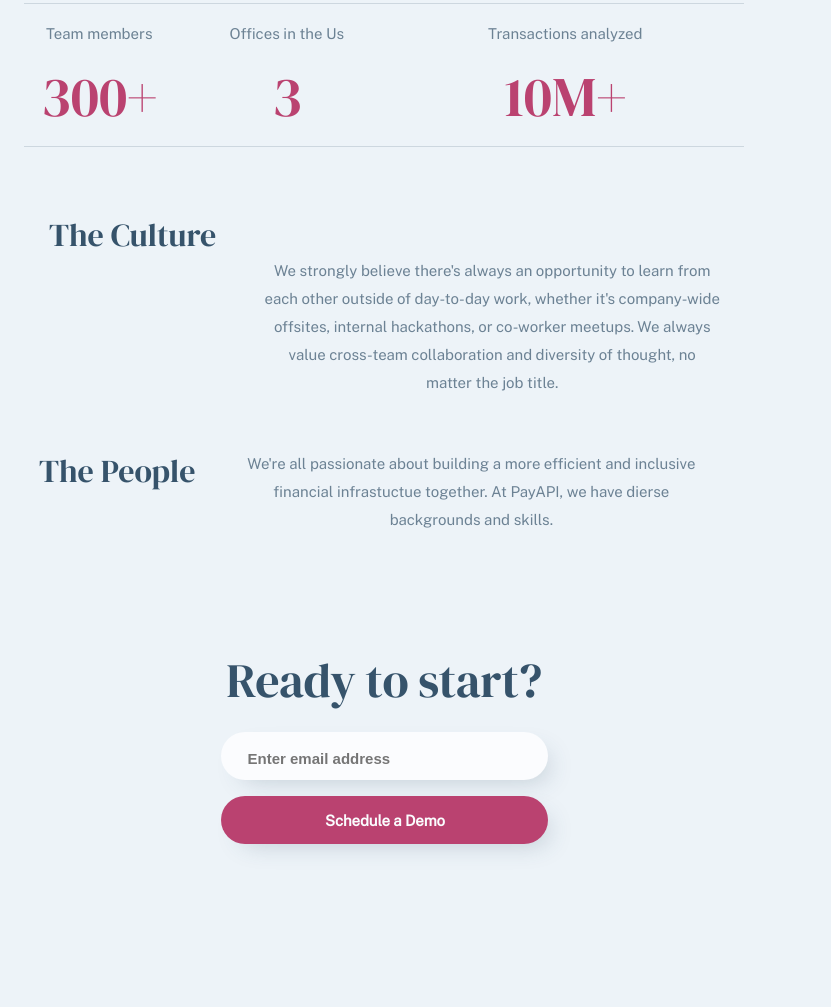
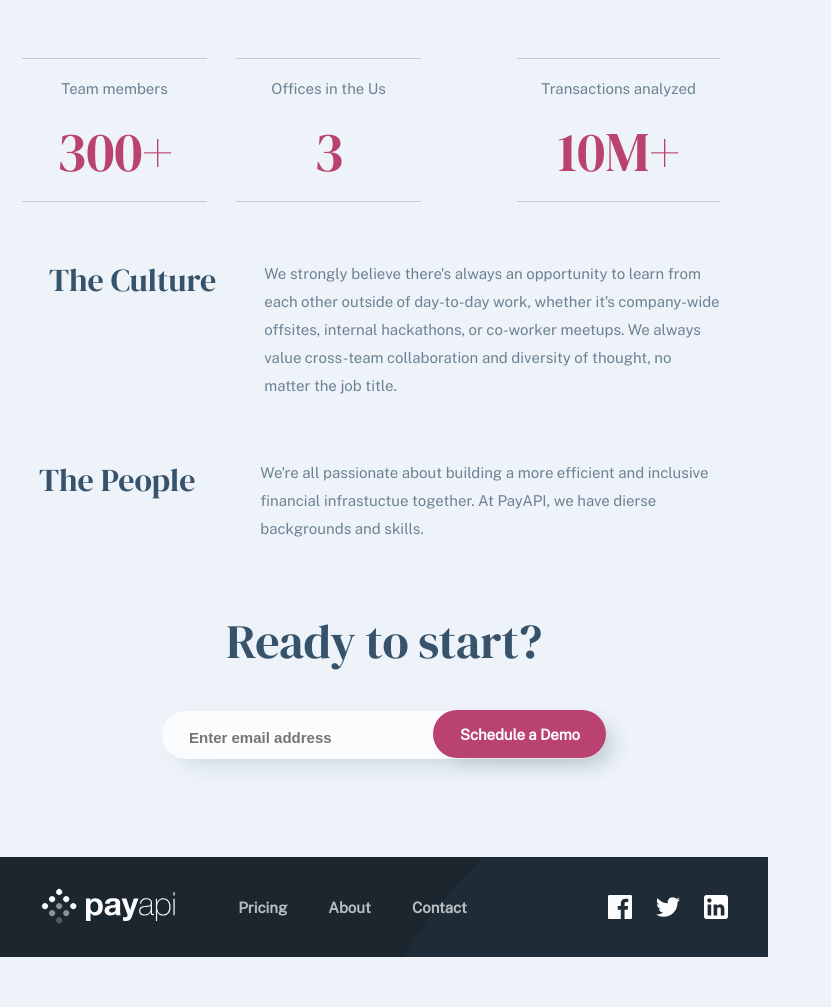
Before and after one commit to andzej123/SudoBugSquashers-Repo-, a plain HTML site: page Mobile-About/index.html in a window 1280 px wide. Shown: the part 920-1927 px from the top of the page, without its empty margins (0-831 px from the left). After the commit the page ends 1877 px from the top, so only its background shows below. Drawn offline with nearby package versions, Linux system fonts and the light colour scheme.

Commit message:
Update tabletabout.css

```diff
--- a/Mobile-About/CSS/tabletabout.css
+++ b/Mobile-About/CSS/tabletabout.css
@@ -1,5 +1,10 @@
 @import "global.css";
 
+body{
+    display: flex;
+    flex-direction: column;
+    flex-grow:1;
+}
 .div1 {
     width: 550px;
     height: 178px;
@@ -29,6 +34,7 @@
     padding-right: 40px;
     margin-top: 0px;
     margin-left: 32px;
+    text-align: start;
 }
 
 .div2 h2 {
@@ -43,7 +49,7 @@
 .div3 {
     display: flex;
     flex-direction: row;
-    margin-bottom: 110px;
+    margin-bottom: 105px;
 }
 
 .div3 p {
@@ -54,6 +60,9 @@
     padding-right: 40px;
     font-weight: 400;
     padding-right: 40px;
+    text-align: start;
+    margin-top: 46px;
+    margin-bottom: -18px;
 
 }
 
@@ -69,6 +78,8 @@
 .div5 {
     display: flex;
     flex-direction: row;
+    margin-bottom: -36px;
+    margin-top: -10px;
 }
 
 .div5 p {
@@ -79,7 +90,8 @@
     padding-right: 40px;
     font-weight: 400;
     padding-right: 40px;
-    margin-top: 62px;
+    margin-top: 20px;
+    text-align: start;
 }
 
 .div5 h2 {
@@ -96,6 +108,7 @@
 .div6 {
     display: flex;
     flex-direction: row;
+    margin-bottom: 50px;
 }
 
 .div6 p {
@@ -105,8 +118,9 @@
     line-height: 28px;
     padding-right: 40px;
     font-weight: 400;
-    padding-right: 40px;
     margin-top: 0px;
+    text-align: start;
+
 }
 
 .div6 h2 {
@@ -116,6 +130,7 @@
     font-size: 32px;
     line-height: 40px;
     margin-top: 1px;
+    margin-right: 17px;
 }
 
 .image {
@@ -124,6 +139,7 @@
 
 .image2 {
     display: block;
+    margin-bottom: 60px;
 }
 
 .div4 {
@@ -202,13 +218,15 @@
 
 
 }
-.schedule_a_demo_navar:hover{
+
+.schedule_a_demo_navar:hover {
     cursor: pointer;
     background-color: var(--CharmPink);
 }
 
 footer {
     text-align: center;
+
 }
 
 footer h2 {
@@ -217,7 +235,7 @@ footer h2 {
     font-weight: 400;
     letter-spacing: -0.369px;
     margin-top: 55px;
-    margin-bottom: 8px;
+    margin-bottom: 8;
 }
 
 .footer_black {
@@ -225,7 +243,9 @@ footer h2 {
     justify-content: space-between;
     align-items: center;
     padding: 30px 40px;
-    margin-top: 86px;
+    margin-top: 88px;
+    height: 40px;
+
 }
 
 .footer_list {
@@ -259,3 +279,75 @@ footer h2 {
 .schedule-a-demo-outer-burger {
     display: none;
 }
+
+.footer_form {
+    margin-bottom: 11px;
+
+}
+
+.footer_form button {
+    width: 173px;
+    height: 48px;
+    margin-top: -65px;
+    margin-left: 270px;
+}
+
+.footer_form input {
+    width: 390px;
+    height: 44px;
+    margin-top: -10px;
+
+}
+
+.footer_form h2 {
+    margin-top: 5px;
+    margin-bottom: 36px;
+}
+
+.circle_outer_top {
+    position: absolute;
+    top: -470px;
+}
+
+.team_members {
+    border-top: 1px solid rgba(54, 83, 107, 0.25);
+    border-bottom: 1px solid rgba(54, 83, 107, 0.25);
+    width: 240px;
+
+}
+
+.offices_in_us {
+    border-top: 1px solid rgba(54, 83, 107, 0.25);
+    border-bottom: 1px solid rgba(54, 83, 107, 0.25);
+    width: 240px;
+
+}
+
+.Transactions {
+    border-top: 1px solid rgba(54, 83, 107, 0.25);
+    border-bottom: 1px solid rgba(54, 83, 107, 0.25);
+    width: 263px;
+
+}
+
+.div4 {
+    border: none;
+
+}
+
+.circle_footer {
+    width: 780px;
+    height: 780px;
+    border-radius: 780px;
+    position: absolute;
+    top: -100px;
+    left: 355px;
+
+}
+
+.circle_footer {
+    width: 780px;
+    height: 780px;
+    border-radius: 780px;
+    position: absolute;
+}
```
